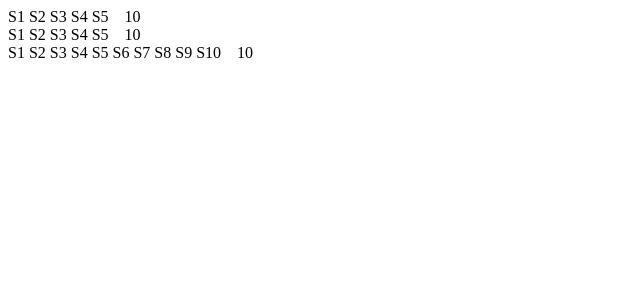
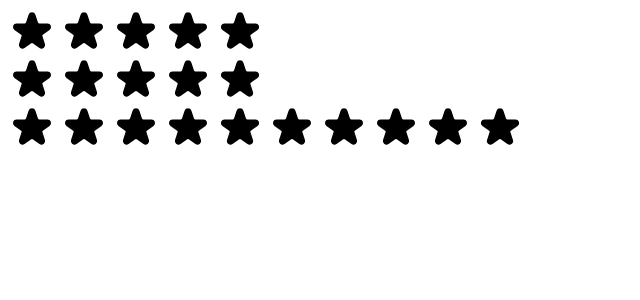
Before and after one commit to sailesh97/SDE1_to_SDE2_Prep, a React (Create React App) app in the folder Machine_Coding_Workspace/react-workspace/: page /star-rating in a window 1280 px wide. Shown: the top 300 px of the page, without its empty margins (0-640 px from the left). Built offline with nearby package versions, Linux system fonts and the light colour scheme.

Commit message:
Star Rating

```diff
--- a/Machine_Coding_Workspace/react-workspace/src/components/StarRating/StarRating.jsx
+++ b/Machine_Coding_Workspace/react-workspace/src/components/StarRating/StarRating.jsx
@@ -1,30 +1,73 @@
+import { useState } from "react";
+
 const containerStyle = {
-    display: 'flex',
-    alignItems: 'center',
-    gap: '16px'
+  display: "flex",
+  alignItems: "center",
+  gap: "16px",
 };
 
 const starContainerStyle = {
-    display: 'flex',
-    gap: '4px'
+  display: "flex",
+  gap: "4px",
 };
 
 const textStyle = {
   lineHeight: "0",
-    margin: "0"
+  margin: "0",
 };
 
-const StarRating = ({maxRating = 5}) => {
+const StarRating = ({ maxRating = 5 }) => {
+  const [rating, setRating] = useState(0);
   return (
     <div style={containerStyle}>
       <div style={starContainerStyle}>
-                {Array.from({length: maxRating}, (_, i) => {
-                    return <span>S{i+1}</span>
+        {Array.from({ length: maxRating }, (_, i) => {
+          return <Star key={i} onRate={() => setRating(i + 1)} />;
         })}
       </div>
-            <p style={textStyle}>10</p>
+      <p style={textStyle}>{rating || ""}</p>
     </div>
+  );
+};
+
+export default StarRating;
+
+function Star({ onRate }) {
+  const starStyle = {
+    width: `48px`,
+    height: `48px`,
+    display: "block",
+    cursor: "pointer",
+  };
+
+  return (
+    <span role="button" style={starStyle} onClick={onRate}>
+      <svg
+        xmlns="http://www.w3.org/2000/svg"
+        viewBox="0 0 20 20"
+        fill="#000"
+        stroke="#000"
+      >
+        <path d="M9.049 2.927c.3-.921 1.603-.921 1.902 0l1.07 3.292a1 1 0 00.95.69h3.462c.969 0 1.371 1.24.588 1.81l-2.8 2.034a1 1 0 00-.364 1.118l1.07 3.292c.3.921-.755 1.688-1.54 1.118l-2.8-2.034a1 1 0 00-1.175 0l-2.8 2.034c-.784.57-1.838-.197-1.539-1.118l1.07-3.292a1 1 0 00-.364-1.118L2.98 8.72c-.783-.57-.38-1.81.588-1.81h3.461a1 1 0 00.951-.69l1.07-3.292z" />
+      </svg>
+    </span>
   );
 }
 
-export default StarRating
+/**
+ * (
+        <svg
+          xmlns="http://www.w3.org/2000/svg"
+          fill="none"
+          viewBox="0 0 24 24"
+          stroke={color}
+        >
+          <path
+            strokeLinecap="round"
+            strokeLinejoin="round"
+            strokeWidth="{2}"
+            d="M11.049 2.927c.3-.921 1.603-.921 1.902 0l1.519 4.674a1 1 0 00.95.69h4.915c.969 0 1.371 1.24.588 1.81l-3.976 2.888a1 1 0 00-.363 1.118l1.518 4.674c.3.922-.755 1.688-1.538 1.118l-3.976-2.888a1 1 0 00-1.176 0l-3.976 2.888c-.783.57-1.838-.197-1.538-1.118l1.518-4.674a1 1 0 00-.363-1.118l-3.976-2.888c-.784-.57-.38-1.81.588-1.81h4.914a1 1 0 00.951-.69l1.519-4.674z"
+          />
+        </svg>
+      )
+ */
```
Lines whose indentation alone changed are shown as unchanged.
